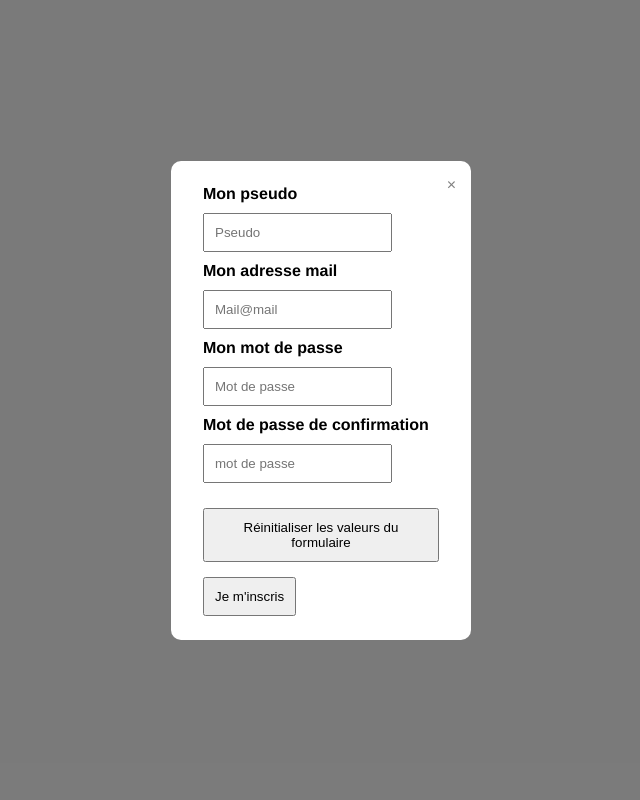
After one commit to guillaume60240/les-tutos-de-misterG, a PHP site: template Views/inscriptionView.php in a window 1280 px wide. The commit adds this page. Shown: the whole page, without its empty margins (319-959 px from the left). Run offline with PHP 8.4, Linux system fonts and the light colour scheme; the template is opened without the code that fills it, so the values that code supplies are empty.

Commit message:
formulaire d'inscription fonctionnel

```diff
--- a/Models/function.php
+++ b/Models/function.php
@@ -1,5 +1,5 @@
 <?php
 
-$_SESSION['pseudo'] = 'Guillaume';
-$_SESSION['id'] = 1;
-$_SESSION['role'] = 'admin';
+// $_SESSION['pseudo'] = 'Guillaume';
+// $_SESSION['id'] = 1;
+// $_SESSION['role'] = 'admin';
--- /dev/null
+++ b/Views/inscriptionView.php
@@ -0,0 +1,38 @@
+<?php
+
+
+ob_start();
+if(isset($_POST['form_inscription'])){
+    traitementFormulaireInscription();
+}
+?>
+<section class="affichage">
+    <div id="inscription" class="modal_inscription">
+        <div class="modal_content">
+
+            <form method="post" action="#" enctype='multipart/form-data'>
+
+                <label for="userPseudo">Mon pseudo</label>
+                <input type="text" name="userPseudo" id="userPseudo" placeholder="Pseudo">
+
+                <label for="userMail">Mon adresse mail</label>
+                <input type="text" name="userMail" id="userMail" placeholder="Mail@mail">
+
+                <label for="userPassword">Mon mot de passe</label>
+                <input type="password" name="userPassword" id="userPassword" placeholder="Mot de passe">
+
+                <label for="userPassword2">Mot de passe de confirmation</label>
+                <input type="password" name="userPassword2" id="userPassword2" placeholder="mot de passe ">
+
+                <button type="reset">Réinitialiser les valeurs du formulaire</button>
+                <button type="submit" name="form_inscription">Je m'inscris</button>
+            </form>
+            <a href="#" class="modal_close" class="formInscriptionLink">&times;</a>
+        </div>
+    </div>
+</section>
+
+<?php
+$content = ob_get_clean();
+
+require('templates/base.php');
--- a/Views/sectionView.php
+++ b/Views/sectionView.php
@@ -1,6 +1,6 @@
 <?php
 
-// $title = 'Covers';
+
 
 ob_start();
 ?>
--- a/style/defaultStyle.css
+++ b/style/defaultStyle.css
@@ -284,6 +284,106 @@ video{
     color: red;
     display: none;
 }
+/* formulaire inscription et connexion */
+
+
+orm {
+    max-width: 80%;
+}
+
+form label {
+    display: block;
+    font-weight: bold;
+    margin-bottom: 10px;
+}
+
+label.inline-label {
+    display: inline-block;
+}
+
+fieldset {
+    border: 1px solid lightgray;
+    background-color: rgba(225, 233, 255, 0.25);
+}
+
+legend {
+    font-style: italic;
+    font-size: 1.1em;
+    padding: 5px;
+}
+
+form input, form select, form textarea {
+    display: inline-block;
+    margin-bottom: 10px;
+    padding: 10px;
+    width: 80%;
+}
+
+form input[type="radio"],
+form input[type="checkbox"],
+form input[type="submit"] {
+    width: auto;
+}
+
+button[type=submit], button[type=reset] {
+    padding: 10px;
+    margin-top: 15px;
+}
+
+
+/******************DESIGN MODALE**********************/
+.formInscriptionLink{
+    text-decoration: none;
+    background: white;
+    padding: 15px;
+    border-radius: 5px;
+    text-transform: uppercase;
+    color: black;
+}
+
+.modal_inscription, .modal_connexion, .modal_deconnexion{
+    /* visibility: hidden; */
+    /* opacity: 0; */
+    position: absolute;
+    top: 0;
+    bottom: 0;
+    left: 0;
+    right: 0;
+    background: rgba(77, 77, 77, .7);
+    display: flex;
+    justify-content: center;
+    align-items: center;
+    /* width: 0; */
+    transition: ease-in-out .4s;
+}
+
+
+
+.modal_inscription:target, .modal_connexion:target, .modal_deconnexion:target{
+    visibility: visible;
+    opacity: 1;
+    width: 100%;
+}
+
+
+.modal_content{
+    background-color: white;
+    padding: 1.5em 2em;
+    width: 300px;
+    max-width: 90%;
+    border-radius: 10px;
+    position: relative;
+}
+.modal_close{
+    position: absolute;
+    right: 15px;
+    top: 15px;
+    color: grey;
+    text-decoration: none;
+}
+
+
+/* media query */
 
 @media screen and (max-width: 1200px){
     .suggestion{
```
Also changed, not shown: Controllers/controller.php (+58 -0 lines), Models/usersModel.php (+31 -0 lines), Views/connexionView.php (added, +36 -0 lines).
